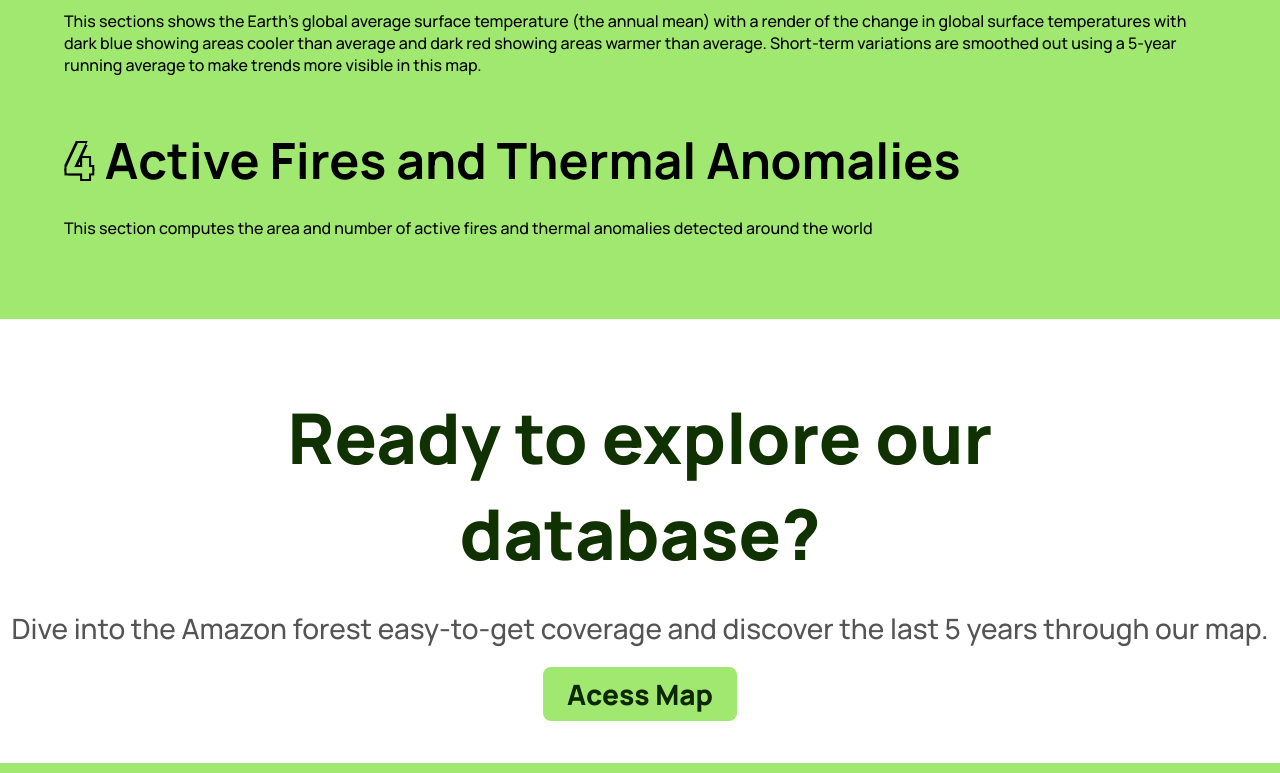
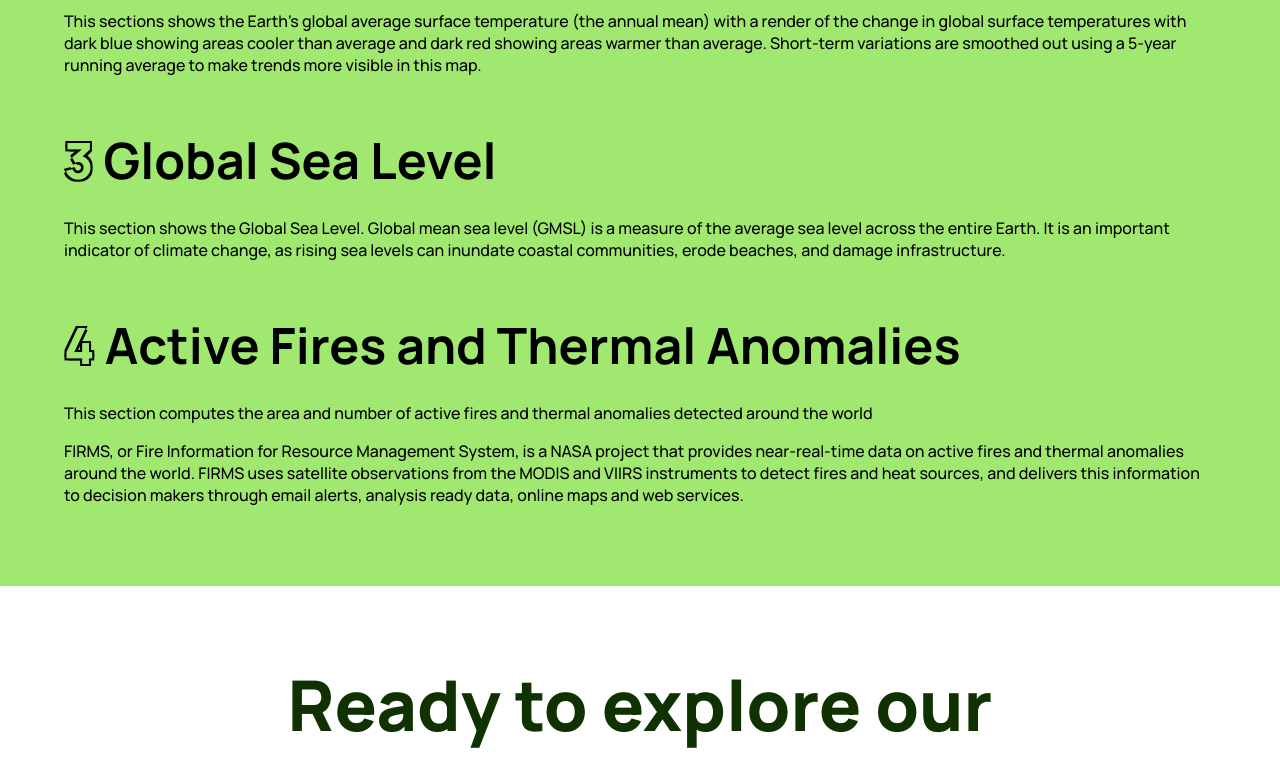
Before and after one commit to addoneto/Curupira, a plain HTML site: page how.html in a window 1280 px wide. Shown: the part 820-1593 px from the top of the page. Drawn offline with Linux system fonts and the light colour scheme.

Commit message:
added content to method page 2

```diff
--- a/how.html
+++ b/how.html
@@ -67,9 +67,11 @@
                 <p>This section renders the Land Cover and Use Map from Collection 8 of the MapBiomas Project Annual Series that includes Brazil's annual land cover and use maps and data for the period 1985 to 2022.</p>
                 <h3><span>3</span>  Global Temperature  </h3>
                 <p>This sections shows the Earth’s global average surface temperature (the annual mean) with a render of the change in global surface temperatures with dark blue showing areas cooler than average and dark red showing areas warmer than average. Short-term variations are smoothed out using a 5-year running average to make trends more visible in this map.</p>
+                <h3><span>3</span>  Global Sea Level  </h3>
+                <p>This section shows the Global Sea Level. Global mean sea level (GMSL) is a measure of the average sea level across the entire Earth. It is an important indicator of climate change, as rising sea levels can inundate coastal communities, erode beaches, and damage infrastructure.</p>
                 <h3><span>4</span>  Active Fires and Thermal Anomalies  </h3>
                 <p>This section computes the area and number of active fires and thermal anomalies detected around the world</p>
-
+                <p>FIRMS, or Fire Information for Resource Management System, is a NASA project that provides near-real-time data on active fires and thermal anomalies around the world. FIRMS uses satellite observations from the MODIS and VIIRS instruments to detect fires and heat sources, and delivers this information to decision makers through email alerts, analysis ready data, online maps and web services.</p>
             </section>
             <section class="redirect">
                 <h3 class="bold-text hidden">Ready to explore  our <br> database?</h3>
--- a/styles/how-style.css
+++ b/styles/how-style.css
@@ -37,7 +37,7 @@
 
 .info-body .explanation h3 span{
     font-weight: 800;
-    color:#A0E870;
+    color:#A0E870 !important;
     text-shadow: -2px -2px 0 #000, 2px -2px 0 #000, -2px 2px 0 #000, 2px 2px 0 #000;
 }
 
```
